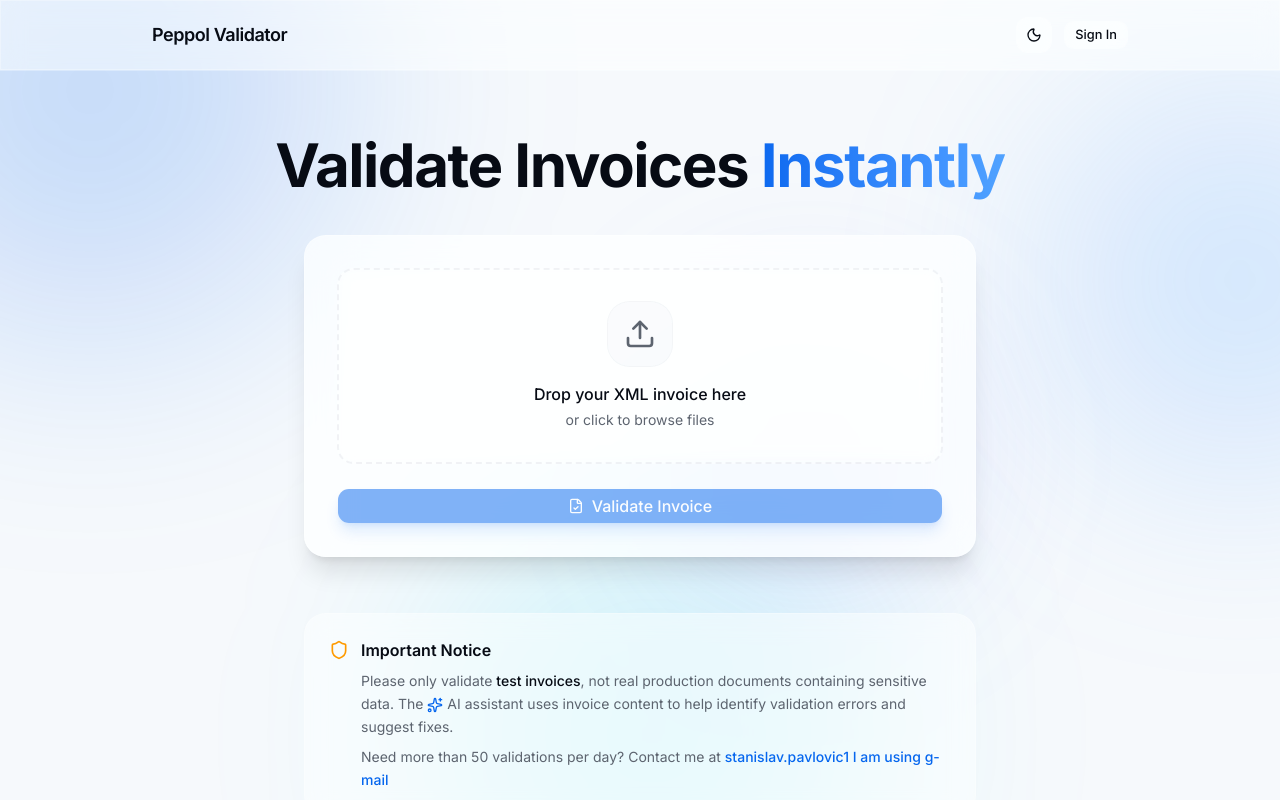
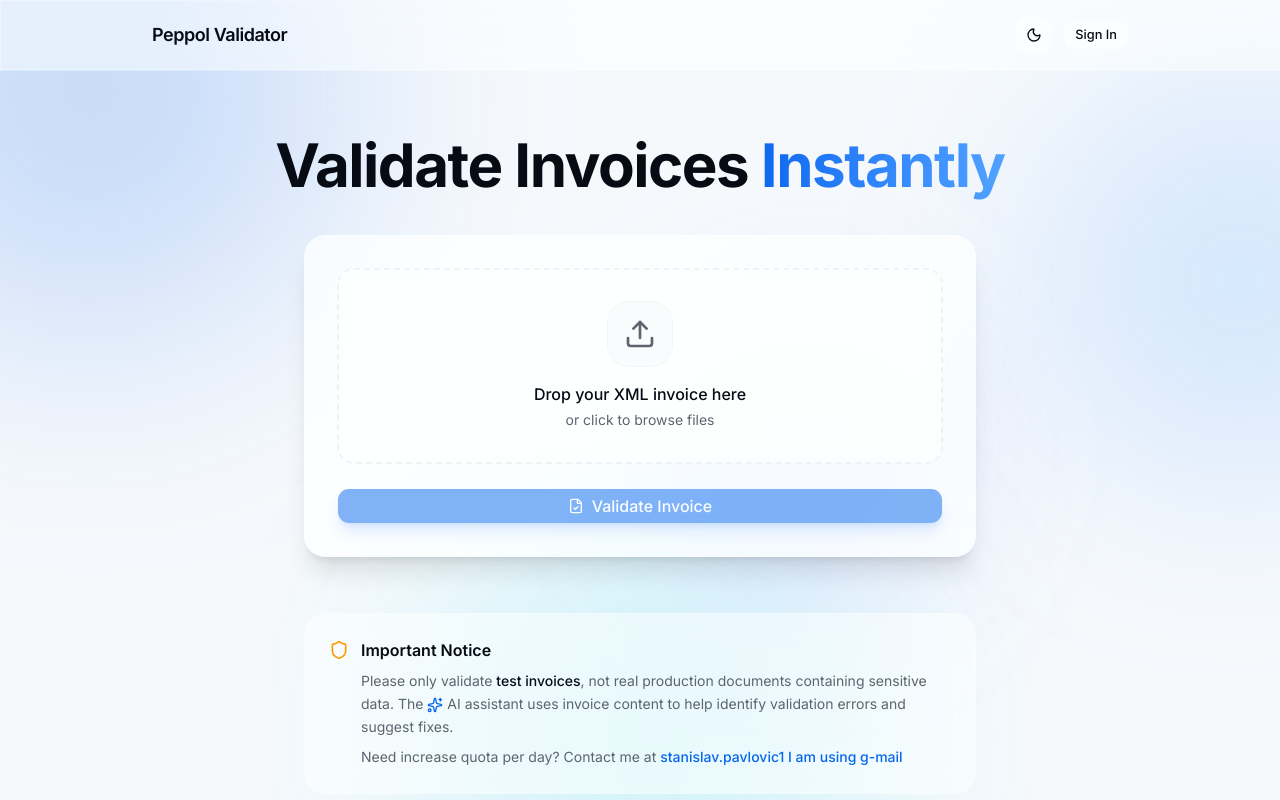
Before and after one commit to stano77/peppol-validator-api, a Next.js app: page / in a window 1280 px wide. Shown: the top 800 px of the page. Built offline with nearby package versions, Linux system fonts and the light colour scheme; no server answers.

Commit message:
fix: clarify quota increase contact info in landing content
Co-authored-by: Stanislav Pavlovic <90927493+spavlovic77@users.noreply.github.com>

```diff
--- a/components/landing-content.tsx
+++ b/components/landing-content.tsx
@@ -352,7 +352,7 @@ export function LandingContent({
                     The <Sparkles className="inline h-4 w-4 text-primary" /> AI assistant uses invoice content to help identify validation errors and suggest fixes.
                   </p>
                   <p className="text-sm text-muted-foreground leading-relaxed">
-                    Need more than 50 validations per day? Contact me at{" "}
+                    Need increase quota per day? Contact me at{" "}
                     <a
                       href="mailto:stanislav.pavlovic1 I am using gmail"
                       className="font-medium text-primary hover:underline"
```
